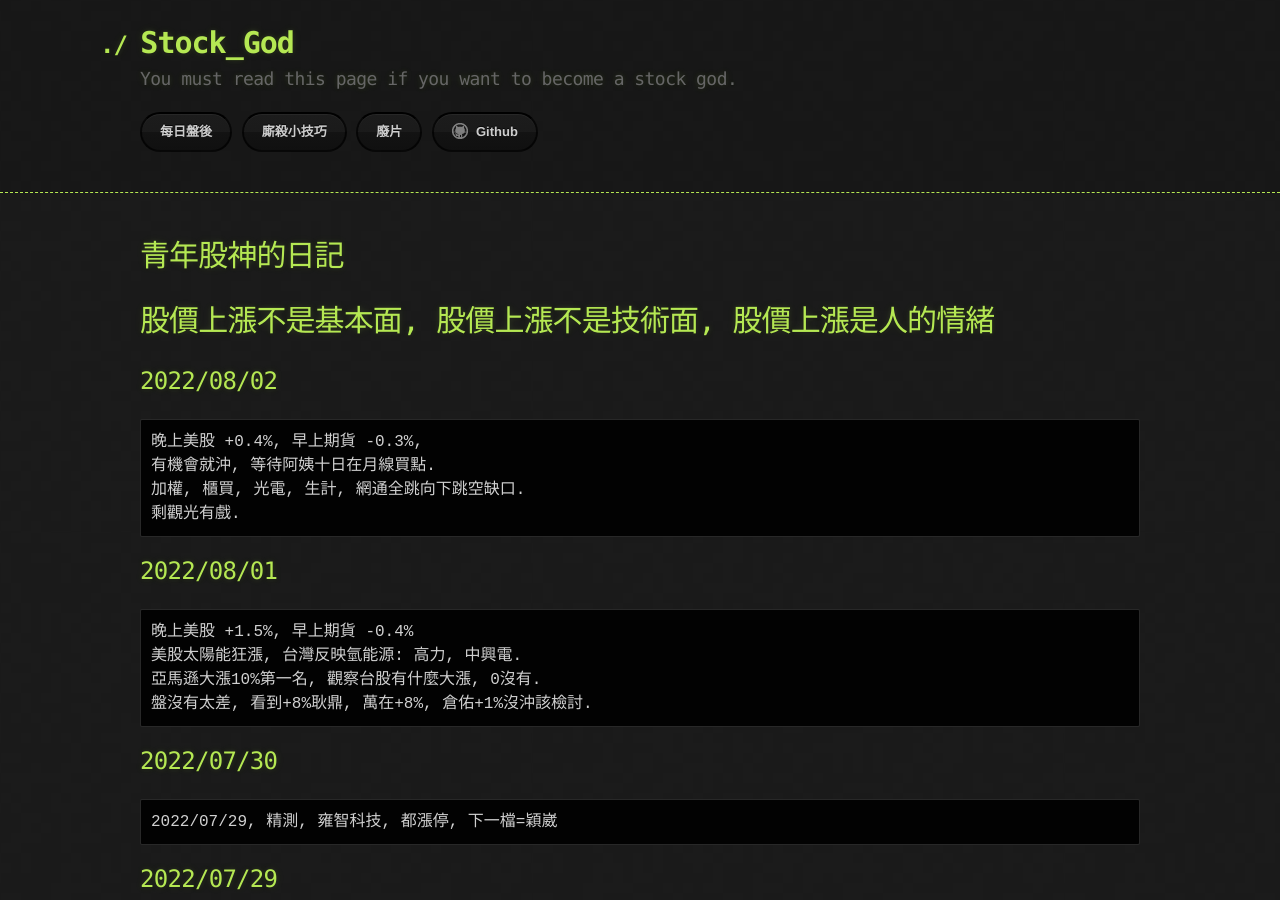
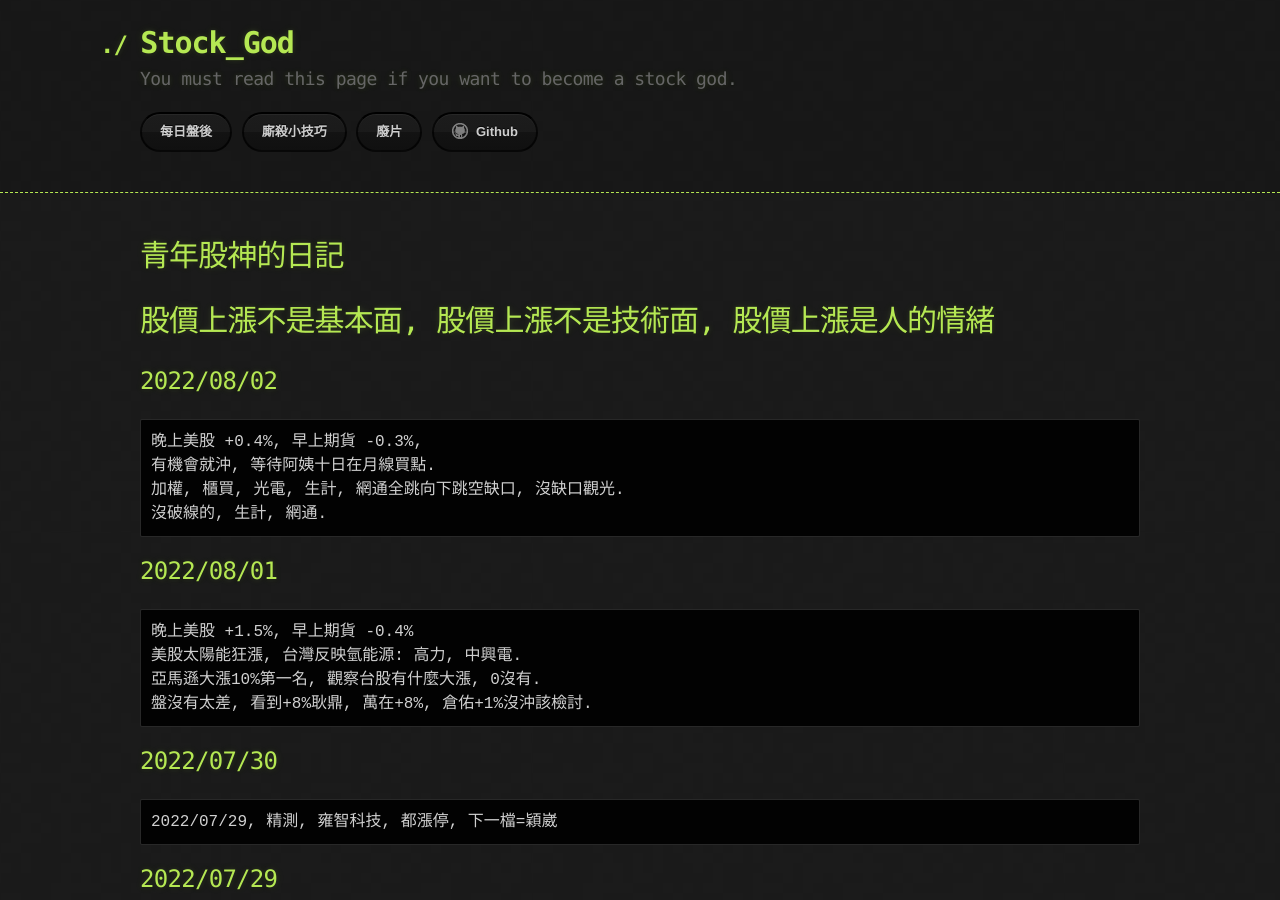
Before and after one commit to lepg5487/Stock_God, a Jekyll site: the page built from index.md, in a window 1280 px wide and 900 px high. Built offline with Jekyll 4.4.1, drawn with Linux system fonts in a browser that asks for light colours; our own code applies the rules of GitHub Pages for plain Markdown files.

Commit message:
Update index.md

````diff
--- a/index.md
+++ b/index.md
@@ -9,8 +9,8 @@ layout: testlayouts
 ```
 晚上美股 +0.4%, 早上期貨 -0.3%,
 有機會就沖, 等待阿姨十日在月線買點.
-加權, 櫃買, 光電, 生計, 網通全跳向下跳空缺口.
-剩觀光有戲.
+加權, 櫃買, 光電, 生計, 網通全跳向下跳空缺口, 沒缺口觀光.
+沒破線的, 生計, 網通.
 ```
 
 ## 2022/08/01
````
